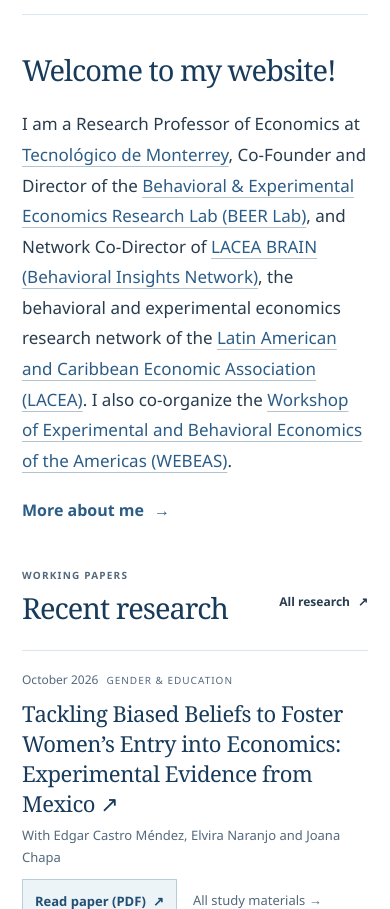
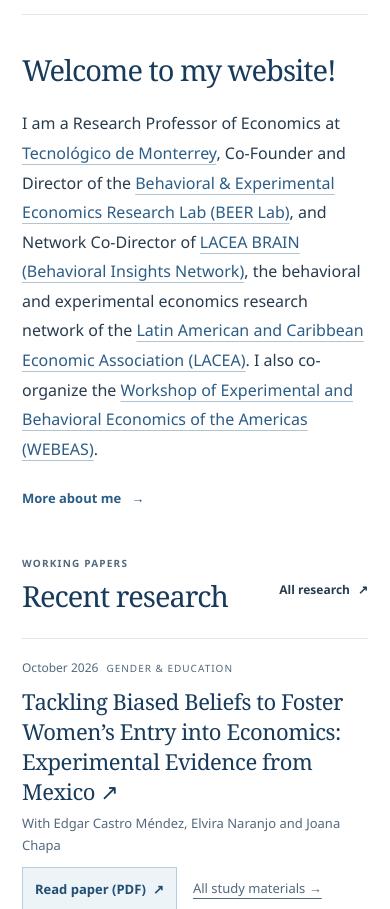
Before and after one commit to stanislaomaldonado/stanislaomaldonado.github.io, a plain HTML site: page index.html in a window 390 px wide. Shown: the part 858-1767 px from the top of the page. Drawn offline with Linux system fonts and the light colour scheme.

Commit message:
Balance homepage biography typography with surrounding sections

```diff
--- a/assets/home.css
+++ b/assets/home.css
@@ -398,11 +398,10 @@ h2 { font: 400 39px/1.18 var(--serif); letter-spacing: -.035em; color: var(--ink
 
 /* Welcome profile above Recent research. */
 .home-bio { padding-top: 44px; }
-.home-bio p { max-width: 100ch; margin: 0; font-size: 18px; line-height: 1.8; }
+.home-bio p { max-width: 100ch; margin: 0; font-size: 16px; line-height: 1.85; }
 .home-bio a { color: var(--blue); text-decoration-color: #afc3d1; }
 .home-bio a:hover { text-decoration-color: currentColor; }
-.home-bio .home-bio-more { min-height: 44px; margin-top: 12px; font-size: 16px; }
+.home-bio-more { min-height: 44px; margin-top: 12px; }
 @media (max-width: 700px) {
   .home-bio { padding-top: 30px; }
-  .home-bio p { font-size: 17px; }
 }
--- a/index.html
+++ b/index.html
@@ -8,7 +8,7 @@
   <meta name="theme-color" content="#2c5d87">
   <title>Stanislao Maldonado — Economics</title>
   <link rel="icon" href="assets/favicon.svg" type="image/svg+xml">
-  <link rel="stylesheet" href="assets/home.css?v=ebf1a017">
+  <link rel="stylesheet" href="assets/home.css?v=14cc6ce8">
 <link rel="canonical" href="https://www.stanislaomaldonado.org/"><meta name="author" content="Stanislao Maldonado"><link rel="stylesheet" href="assets/refinements.css?v=7ac43502"><script src="assets/legacy-about.js" defer></script></head>
 <body id="top">
   <a class="skip" href="#main">Skip to content</a>
```
